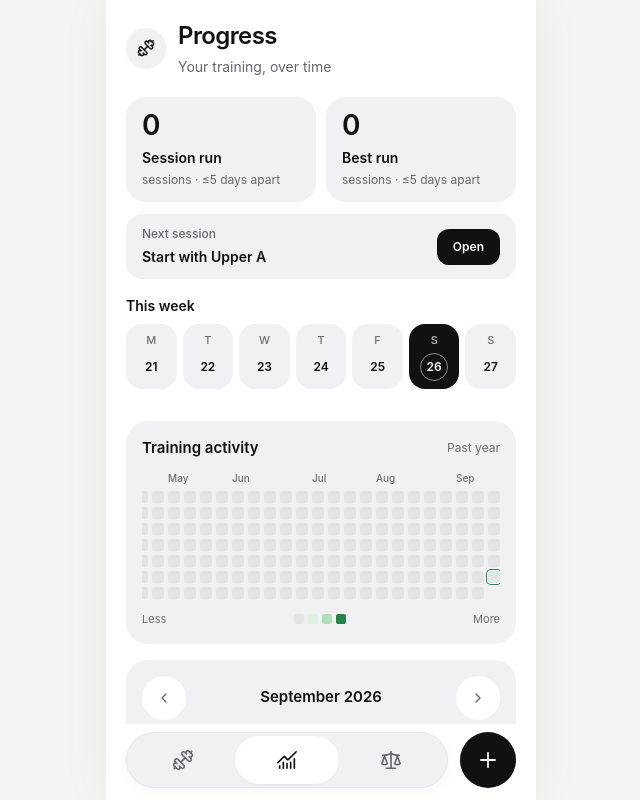
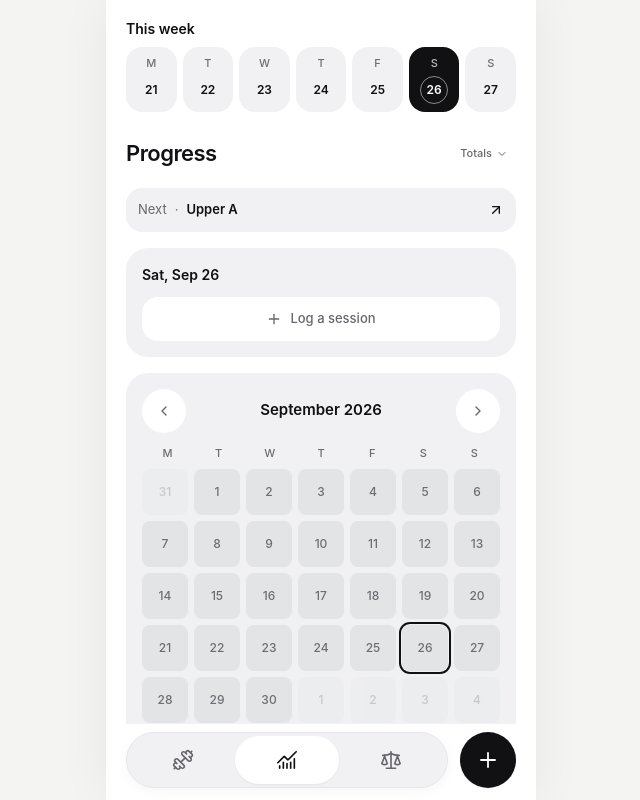
Before and after one commit to ddddami/lift, a React (Vite) app: page /tracker in a window 1280 px wide. Shown: the whole page, without its empty margins (319-959 px from the left). Built offline with nearby package versions, Linux system fonts and the light colour scheme.

Commit message:
ui: simplify progress around a single activity calendar

```diff
--- a/src/routes/Tracker.tsx
+++ b/src/routes/Tracker.tsx
@@ -1,56 +1,47 @@
-import { useContext, useEffect, useRef, useState } from 'react';
+import { useContext, useState } from 'react';
 import { createPortal } from 'react-dom';
 import { SessionDockContext } from '../components/sessionDock';
 import { useStore } from '../store/useStore';
 import {
-  addMonths, differenceInCalendarDays, eachDayOfInterval, endOfMonth, endOfWeek, format,
-  isSameDay, isSameMonth, isToday, parseISO, startOfMonth, startOfWeek, subDays, subMonths,
+  addMonths, eachDayOfInterval, endOfMonth, endOfWeek, format,
+  isSameDay, isSameMonth, isToday, startOfMonth, startOfWeek, subDays, subMonths,
 } from 'date-fns';
 import clsx from 'clsx';
-import { Undo2, Check, ChevronLeft, ChevronRight, Dumbbell, Plus } from 'lucide-react';
+import { ArrowUpRight, Undo2, Check, ChevronDown, ChevronUp, ChevronLeft, ChevronRight, Plus } from 'lucide-react';
 import { Link } from '@tanstack/react-router';
-import { GAP_THRESHOLD_DAYS, getNextSession } from '../data/training';
+import { getNextSession } from '../data/training';
 
 export function Tracker() {
   const sessionDock = useContext(SessionDockContext);
   const { activityMap, trainingState, completionUndo, undoSessionCompletion, togglePastDate } = useStore();
+  const [showTotals, setShowTotals] = useState(false);
   const [currentMonth, setCurrentMonth] = useState(new Date());
   const [selectedDate, setSelectedDate] = useState(new Date());
-  const heatmapRef = useRef<HTMLDivElement>(null);
+  const today = new Date();
+  const todayKey = format(today, 'yyyy-MM-dd');
   const monthStart = startOfMonth(currentMonth);
   const calendarDays = eachDayOfInterval({
     start: startOfWeek(monthStart, { weekStartsOn: 1 }),
     end: endOfWeek(endOfMonth(monthStart), { weekStartsOn: 1 }),
   });
-  const weekDays = eachDayOfInterval({
-    start: startOfWeek(new Date(), { weekStartsOn: 1 }),
-    end: subDays(startOfWeek(new Date(), { weekStartsOn: 1 }), -6),
-  });
-  const heatmapDays = eachDayOfInterval({
-    start: startOfWeek(subDays(new Date(), 364), { weekStartsOn: 1 }),
-    end: new Date(),
-  });
-
-  useEffect(() => {
-    if (heatmapRef.current) heatmapRef.current.scrollLeft = heatmapRef.current.scrollWidth;
-  }, []);
-
+  const weekStart = startOfWeek(today, { weekStartsOn: 1 });
+  const weekDays = eachDayOfInterval({ start: weekStart, end: subDays(weekStart, -6) });
   const entries = Object.entries(activityMap).filter(([, entry]) => entry?.count > 0);
-  const dates = entries.map(([date]) => date).sort();
   const totalWorkouts = entries.length;
-  const currentRun = calculateCurrentRun(dates);
-  const bestRun = calculateBestRun(dates);
-  const monthlyWorkouts = entries.filter(([date]) => date.startsWith(format(new Date(), 'yyyy-MM'))).length;
+  const monthlyWorkouts = entries.filter(([date]) => date.startsWith(format(today, 'yyyy-MM'))).length;
   const selectedKey = format(selectedDate, 'yyyy-MM-dd');
   const selectedEntry = activityMap[selectedKey];
-  const { session: nextSession, type: nextType } = getNextSession(trainingState, new Date());
-  const daysSinceLast = trainingState.lastSessionDate
-    ? differenceInCalendarDays(new Date(), parseISO(trainingState.lastSessionDate))
-    : null;
-  const fallbackRecommended = nextType !== 'rotation';
+  const selectedFuture = selectedKey > todayKey;
+  const { session: nextSession, type: nextType } = getNextSession(trainingState, today);
+
+  const selectDate = (day: Date) => {
+    setSelectedDate(day);
+    setCurrentMonth(day);
+  };
 
   const toggleSelectedSession = () => {
-    if (selectedEntry?.count && selectedKey === format(new Date(), 'yyyy-MM-dd') && completionUndo?.date === selectedKey && trainingState.lastSessionDate === selectedKey) {
+    if (selectedFuture) return;
+    if (selectedEntry?.count && selectedKey === todayKey && completionUndo?.date === selectedKey && trainingState.lastSessionDate === selectedKey) {
       undoSessionCompletion();
     } else togglePastDate(selectedKey);
   };
@@ -63,169 +54,103 @@ export function Tracker() {
   };
 
   return (
-    <div className="flex h-full flex-col bg-white text-lift-text">
-      <header className="shrink-0 bg-white px-5 pt-[max(env(safe-area-inset-top),18px)] pb-4">
-        <div className="mb-5 flex items-center justify-between">
-          <div className="flex items-center gap-3">
-            <div className="inline-flex h-10 w-10 items-center justify-center rounded-full bg-lift-inset text-lift-text shadow-sm">
-              <Dumbbell className="h-[18px] w-[18px]" />
-            </div>
-            <div>
-              <h1 className="m-0 text-[24px] font-semibold tracking-tight">Progress</h1>
-              <p className="m-0 mt-0.5 text-[14px] text-lift-text-muted">Your training, over time</p>
-            </div>
-          </div>
-
-        </div>
-
-        <div className="grid grid-cols-2 gap-2.5">
-          <MetricCard value={currentRun} label="Session run" detail={`sessions · ≤${GAP_THRESHOLD_DAYS} days apart`} />
-          <MetricCard value={bestRun} label="Best run" detail={`sessions · ≤${GAP_THRESHOLD_DAYS} days apart`} />
-        </div>
-
-        <div className={clsx('mt-3 flex items-center justify-between gap-3 rounded-2xl px-4 py-3', fallbackRecommended ? 'bg-lift-notice-bg' : 'bg-lift-inset')}>
-          <div className="min-w-0">
-            <div className="text-xs font-medium text-lift-text-muted">{fallbackRecommended ? 'Fallback suggested' : 'Next session'}</div>
-            <div className="mt-1 text-[14px] font-semibold text-lift-text">
-              {daysSinceLast === null ? `Start with ${formatLabel(nextSession.label)}` : `${daysSinceLast} ${daysSinceLast === 1 ? 'day' : 'days'} since your last session · ${formatLabel(nextSession.label)}`}
-            </div>
-          </div>
-          <Link to="/" className="shrink-0 rounded-xl bg-lift-text px-4 py-2.5 text-xs font-semibold text-white no-underline">Open</Link>
-        </div>
-
-        <div className="mt-4">
-          <div className="mb-2 text-[14px] font-semibold text-lift-text">This week</div>
+    <div className="flex h-full min-h-0 flex-col bg-white text-lift-text">
+      <header className="shrink-0 bg-white px-5 pt-[max(env(safe-area-inset-top),18px)] pb-3">
+        <h2 className="mb-2 mt-0 text-[14px] font-semibold">This week</h2>
         <div className="flex justify-between gap-1.5">
           {weekDays.map((day) => {
             const key = format(day, 'yyyy-MM-dd');
             const hit = (activityMap[key]?.count ?? 0) > 0;
             const selected = isSameDay(day, selectedDate);
             return (
-                <button key={key} onClick={() => setSelectedDate(day)} className={clsx('flex min-w-0 flex-1 flex-col items-center rounded-2xl py-2 transition-colors', selected ? 'bg-lift-text text-white' : 'bg-lift-inset')}>
+              <button key={key} onClick={() => selectDate(day)} aria-pressed={selected}
+                aria-label={`${format(day, 'EEEE, MMMM d')}${hit ? ', session logged' : ''}`}
+                className={clsx('flex min-w-0 flex-1 flex-col items-center rounded-2xl py-2 transition-colors', selected ? 'bg-lift-text text-white' : 'bg-lift-inset')}>
                 <span className={clsx('text-[11px] font-medium', selected ? 'text-white/70' : 'text-lift-text-dim')}>{format(day, 'EEE').slice(0, 1)}</span>
-                  <span className={clsx('mt-1 inline-flex h-7 w-7 items-center justify-center rounded-full text-xs font-semibold', hit ? 'bg-lift-accent-3 text-white' : selected ? 'border border-white/50 text-white' : 'text-lift-text')}>{hit ? <Check className="h-3.5 w-3.5" /> : format(day, 'd')}</span>
+                <span className={clsx('mt-1 inline-flex h-7 w-7 items-center justify-center rounded-full text-xs font-semibold', hit ? 'bg-lift-accent-3 text-white' : selected ? 'border border-white/50 text-white' : 'text-lift-text')}>{format(day, 'd')}</span>
               </button>
             );
           })}
         </div>
-        </div>
       </header>
 
-      <main className="flex-1 overflow-y-auto overscroll-contain px-5 py-4 pb-8">
-        <section className="mb-4 rounded-[22px] bg-lift-inset p-4">
+      <main className="min-h-0 flex-1 overflow-y-auto overscroll-contain px-5 pt-2 pb-5">
         <div className="mb-3 flex items-center justify-between">
-            <h2 className="m-0 text-[15px] font-semibold text-lift-text">Training activity</h2>
-            <span className="text-xs text-lift-text-dim">Past year</span>
+          <h1 className="m-0 text-[22px] font-semibold tracking-tight">Progress</h1>
+          <button type="button" onClick={() => setShowTotals((shown) => !shown)} aria-expanded={showTotals} aria-controls="progress-totals"
+            className="inline-flex min-h-11 items-center gap-1 px-2 text-[11px] font-medium text-lift-text-muted">
+            Totals {showTotals ? <ChevronUp className="h-3 w-3" /> : <ChevronDown className="h-3 w-3" />}
+          </button>
         </div>
-          <div ref={heatmapRef} className="overflow-x-auto overscroll-contain hide-scrollbar pb-1">
-            <div className="flex gap-1">
-              {chunkArray(heatmapDays, 7).map((week, weekIndex, weeks) => (
-                <div key={weekIndex} className="flex shrink-0 flex-col gap-1">
-                  <div className="relative mb-1 h-3 text-[10px] font-medium text-lift-text-dim">
-                    {(weekIndex === 0 || format(week[0], 'MMM') !== format(weeks[weekIndex - 1][0], 'MMM')) && <span className="absolute left-0 whitespace-nowrap">{format(week[0], 'MMM')}</span>}
-                  </div>
-                  {week.map((day, dayIndex) => {
-                    const key = format(day, 'yyyy-MM-dd');
-                    const count = activityMap[key]?.count ?? 0;
-                    return day > new Date() ? <div key={dayIndex} className="h-3 w-3" /> : (
-                      <button key={dayIndex} onClick={() => setSelectedDate(day)} title={key} aria-label={`${key}: ${count} exercises`} className={clsx('h-3 w-3 rounded-[3px] border-0 p-0', intensityClass(count), isSameDay(day, selectedDate) && 'ring-1 ring-lift-accent-3 ring-offset-1')} />
-                    );
-                  })}
-                </div>
-              ))}
+        <Link to="/" className={clsx('mb-4 flex min-h-11 items-center justify-between gap-2 rounded-2xl px-3 py-2 text-[13px] no-underline', nextType !== 'rotation' ? 'bg-lift-notice-bg text-lift-notice-text' : 'bg-lift-inset text-lift-text')}>
+          <span className="min-w-0 truncate"><span className="text-lift-text-muted">{nextType !== 'rotation' ? 'Suggested' : 'Next'}</span><span className="mx-2 text-lift-text-dim">·</span><span className="font-semibold">{formatLabel(nextSession.label)}</span></span>
+          <ArrowUpRight aria-hidden="true" className="h-4 w-4 shrink-0" />
+        </Link>
+
+        <div id="progress-totals" hidden={!showTotals} className="mb-4 px-1 text-xs text-lift-text-muted">
+          <div className="flex items-center gap-4">
+            <span><strong className="font-semibold text-lift-text">{monthlyWorkouts}</strong> this month</span>
+            <span><strong className="font-semibold text-lift-text">{totalWorkouts}</strong> all time</span>
           </div>
         </div>
-          <div className="mt-2 flex items-center justify-between text-[11px] text-lift-text-dim"><span>Less</span><div className="flex gap-1"><i className="h-2.5 w-2.5 rounded-sm bg-lift-activity-empty"/><i className="h-2.5 w-2.5 rounded-sm bg-lift-activity-light"/><i className="h-2.5 w-2.5 rounded-sm bg-lift-activity-medium"/><i className="h-2.5 w-2.5 rounded-sm bg-lift-accent-3"/></div><span>More</span></div>
+
+        <section aria-label="Selected session" className="mb-4 rounded-[22px] bg-lift-inset p-4">
+          <div className="mb-3 flex items-center justify-between gap-2">
+            <h2 className="m-0 text-[14px] font-semibold">{format(selectedDate, 'EEE, MMM d')}</h2>
+            {selectedEntry?.count ? <span className="text-xs text-lift-text-muted">{selectedEntry.count} exercises</span> : null}
+          </div>
+          {selectedEntry?.count ? (
+            <div className="flex items-center justify-between gap-3">
+              <div className="flex min-w-0 items-center gap-2"><Check className="h-4 w-4 shrink-0 text-lift-success-text" /><span className="truncate text-[13px] font-medium">{formatLabel(selectedEntry.sessionLabel ?? 'Workout logged')}</span></div>
+              <button onClick={toggleSelectedSession} className="min-h-11 rounded-full bg-white px-3 text-xs font-semibold text-lift-text-muted">Undo</button>
+            </div>
+          ) : selectedFuture ? (
+            <p className="m-0 text-[13px] text-lift-text-muted">No session yet.</p>
+          ) : (
+            <button onClick={toggleSelectedSession} className="flex min-h-11 w-full items-center justify-center gap-2 rounded-2xl bg-white py-2 text-[13px] font-medium text-lift-text-muted"><Plus className="h-4 w-4" /> Log a session</button>
+          )}
         </section>
 
-        <section className="mb-4 rounded-[22px] bg-lift-inset p-4">
-          <div className="mb-4 flex items-center justify-between">
+        <section aria-label="Activity calendar" className="rounded-[22px] bg-lift-inset p-4">
+          <div className="mb-3 flex items-center justify-between">
             <button onClick={() => setCurrentMonth(subMonths(currentMonth, 1))} aria-label="Previous month" className="inline-flex h-11 w-11 items-center justify-center rounded-full bg-white text-lift-text-muted"><ChevronLeft className="h-4 w-4" /></button>
             <h2 className="m-0 text-[15px] font-semibold">{format(currentMonth, 'MMMM yyyy')}</h2>
             <button onClick={() => setCurrentMonth(addMonths(currentMonth, 1))} aria-label="Next month" className="inline-flex h-11 w-11 items-center justify-center rounded-full bg-white text-lift-text-muted"><ChevronRight className="h-4 w-4" /></button>
           </div>
           <div className="mb-2 grid grid-cols-7 text-center text-[11px] font-medium text-lift-text-dim">{['M', 'T', 'W', 'T', 'F', 'S', 'S'].map((day, index) => <span key={`${day}-${index}`}>{day}</span>)}</div>
-          <div className="grid grid-cols-7 gap-1">
-            {calendarDays.map((day, index) => {
-              const count = activityMap[format(day, 'yyyy-MM-dd')]?.count ?? 0;
+          <div className="grid grid-cols-7 gap-1.5">
+            {calendarDays.map((day) => {
+              const key = format(day, 'yyyy-MM-dd');
+              const count = activityMap[key]?.count ?? 0;
               const selected = isSameDay(day, selectedDate);
-              return <button key={index} onClick={() => setSelectedDate(day)} className={clsx('relative aspect-square rounded-lg border-0 text-xs font-medium', intensityClass(count), !isSameMonth(day, currentMonth) && 'opacity-30', selected && 'ring-2 ring-lift-accent-3 ring-offset-1', isToday(day) && !selected && 'outline outline-1 outline-lift-border')}>{format(day, 'd')}</button>;
+              return (
+                <button key={key} onClick={() => selectDate(day)} aria-pressed={selected}
+                  aria-current={isToday(day) ? 'date' : undefined}
+                  aria-label={`${format(day, 'EEEE, MMMM d, yyyy')}: ${count ? `${count} exercises` : 'no session'}`}
+                  title={`${format(day, 'MMM d')}: ${count ? `${count} exercises` : 'No session'}`}
+                  className={clsx('relative aspect-square rounded-lg border-0 text-xs font-medium', intensityClass(count), !isSameMonth(day, currentMonth) && 'opacity-30', selected && 'ring-2 ring-lift-text ring-offset-1 ring-offset-lift-inset', isToday(day) && !selected && 'outline outline-1 outline-lift-text-dim')}>{format(day, 'd')}</button>
+              );
             })}
           </div>
+          <div className="mt-4 flex items-center justify-end gap-2 text-[10px] text-lift-text-dim" aria-label="Darker shading means more exercises logged">
+            <span>Less</span>
+            <div aria-hidden="true" className="flex gap-1"><span className="h-2.5 w-2.5 rounded-sm bg-lift-activity-empty" /><span className="h-2.5 w-2.5 rounded-sm bg-lift-activity-light" /><span className="h-2.5 w-2.5 rounded-sm bg-lift-activity-medium" /><span className="h-2.5 w-2.5 rounded-sm bg-lift-accent-3" /></div>
+            <span>More</span>
+          </div>
         </section>
-
-        <section className="mb-4 rounded-[22px] bg-lift-inset p-4">
-          <div className="mb-3 flex items-center justify-between">
-            <div>
-              <h2 className="m-0 text-[15px] font-semibold">{format(selectedDate, 'EEEE, MMMM d')}</h2>
-              <p className="m-0 mt-1 text-xs text-lift-text-dim">{format(selectedDate, 'yyyy')}</p>
-            </div>
-            <span className="text-xs font-medium text-lift-text-dim">{selectedEntry?.count ? `${selectedEntry.count} exercises` : 'No session'}</span>
-          </div>
-          {selectedEntry?.count ? (
-            <div className="flex items-center justify-between rounded-2xl bg-lift-success-bg px-3 py-3">
-              <div className="flex items-center gap-2"><span className="inline-flex h-8 w-8 items-center justify-center rounded-full bg-white text-lift-success-text"><Check className="h-4 w-4" /></span><span className="text-[14px] font-semibold text-lift-success-text">{formatLabel(selectedEntry.sessionLabel ?? 'Workout logged')}</span></div>
-              <button onClick={toggleSelectedSession} className="rounded-xl bg-white px-3 py-2 text-xs font-semibold text-lift-text-muted">Undo</button>
-            </div>
-          ) : (
-            <button onClick={toggleSelectedSession} className="flex min-h-12 w-full items-center justify-center gap-2 rounded-2xl border border-dashed border-lift-border bg-white py-3 text-[13px] font-semibold text-lift-text-muted"><Plus className="h-4 w-4" /> Log a session</button>
-          )}
-        </section>
-
-        <div className="grid grid-cols-2 gap-2.5">
-          <MetricCard value={monthlyWorkouts} label="This month" detail="sessions" />
-          <MetricCard value={totalWorkouts} label="All time" detail="sessions logged" />
-        </div>
       </main>
       {sessionDock && createPortal(
-        <button type="button" onClick={toggleSelectedSession}
+        <button type="button" onClick={toggleSelectedSession} disabled={selectedFuture}
           aria-label={`${selectedEntry?.count ? 'Undo session for' : 'Log session for'} ${format(selectedDate, 'MMMM d, yyyy')}`}
-          title={selectedEntry?.count ? 'Undo selected session' : 'Log selected session'}
-          className="flex h-14 w-14 items-center justify-center rounded-full bg-lift-text text-white shadow-sm active:bg-[#2E2E33]">
+          title={selectedFuture ? 'Select today or a past date to log a session' : selectedEntry?.count ? 'Undo selected session' : 'Log selected session'}
+          className="flex h-14 w-14 items-center justify-center rounded-full bg-lift-text text-white shadow-sm active:bg-[#2E2E33] disabled:bg-lift-inset disabled:text-lift-text-dim disabled:shadow-none">
           {selectedEntry?.count ? <Undo2 className="h-[22px] w-[22px]" strokeWidth={1.8} /> : <Plus className="h-[24px] w-[24px]" strokeWidth={1.8} />}
         </button>, sessionDock,
       )}
-
     </div>
   );
-}
-
-function MetricCard({ value, label, detail }: { value: number; label: string; detail: string }) {
-  return <div className="rounded-[20px] bg-lift-inset px-4 py-3.5"><div className="text-[28px] font-semibold leading-none tracking-tight text-lift-text">{value}</div><div className="mt-2 text-[14px] font-semibold text-lift-text">{label}</div><div className="mt-1 text-xs text-lift-text-muted">{detail}</div></div>;
 }
 
 function formatLabel(label: string) {
   return label.toLowerCase().replace(/\b[a-z]/g, (letter) => letter.toUpperCase());
 }
-
-function chunkArray<T>(items: T[], size: number): T[][] {
-  const chunks: T[][] = [];
-  for (let index = 0; index < items.length; index += size) chunks.push(items.slice(index, index + size));
-  return chunks;
-}
-
-function calculateCurrentRun(dates: string[]): number {
-  if (!dates.length) return 0;
-  const today = format(new Date(), 'yyyy-MM-dd');
-  const mostRecent = dates[dates.length - 1];
-  if (differenceInCalendarDays(parseISO(today), parseISO(mostRecent)) > GAP_THRESHOLD_DAYS) return 0;
-  let run = 1;
-  for (let index = dates.length - 1; index > 0; index--) {
-    const gap = differenceInCalendarDays(parseISO(dates[index]), parseISO(dates[index - 1]));
-    if (gap > GAP_THRESHOLD_DAYS) break;
-    run++;
-  }
-  return run;
-}
-
-function calculateBestRun(dates: string[]): number {
-  if (!dates.length) return 0;
-  let best = 1;
-  let run = 1;
-  for (let index = 1; index < dates.length; index++) {
-    if (differenceInCalendarDays(parseISO(dates[index]), parseISO(dates[index - 1])) <= GAP_THRESHOLD_DAYS) run++;
-    else run = 1;
-    best = Math.max(best, run);
-  }
-  return best;
-}
```
Also changed, not shown: src/routes/Body.tsx (+1 -7 lines). Lines whose indentation alone changed are shown as unchanged.
